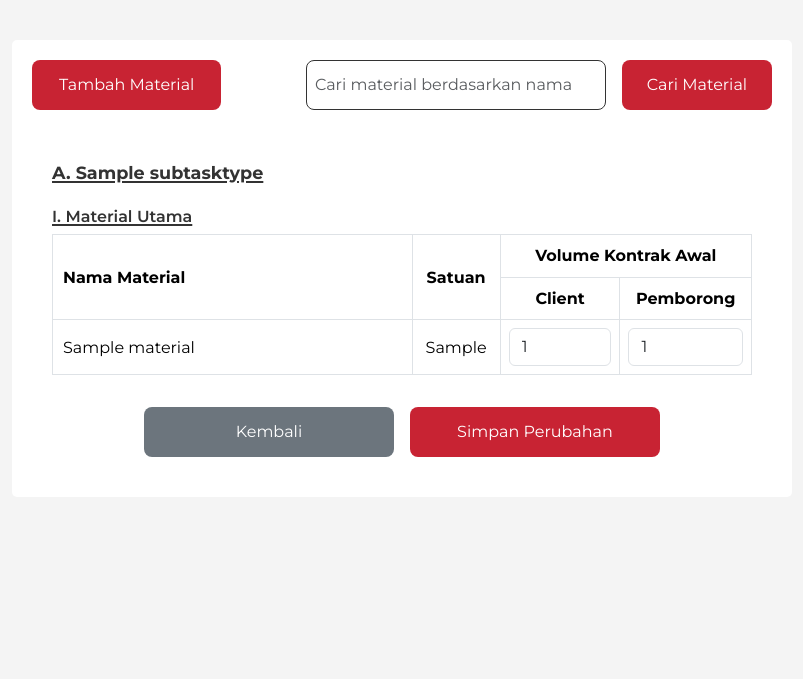
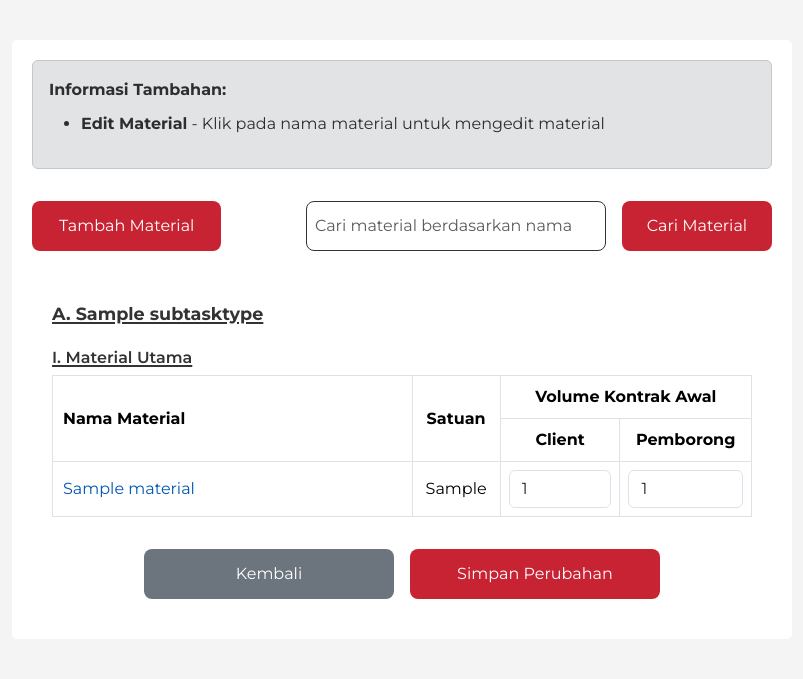
Before and after one commit to TaksaWibawa/jardist-app, a Django app: page /task/00000000-0000-0000-0000-000000000001/edit-material in a window 1280 px wide. Shown: the part 128-807 px from the top of the page, without its empty margins (238-1041 px from the left). Before the commit the page ends 585 px from the top, so only its background shows below. Run offline with Django 5.2, Linux system fonts and the light colour scheme; a user stored in the database is signed in; data comes from the database, SQL or seed files in the repository; tables that the repository leaves empty hold one stand-in row (values such as "Sample post"); some libraries are stand-ins or nearby versions; some web fonts are replaced.

Commit message:
feat: add edit material for rab material

```diff
--- a/admin/static/jardist/css/styles.css
+++ b/admin/static/jardist/css/styles.css
@@ -704,6 +704,16 @@ h1, h2, h3, h4, h5, h6 {
   width: 50%;
 }
 
+.material-text {
+  color: #0056b3;
+}
+
+.material-text:hover {
+  color: #003c7b;
+  text-decoration: underline;
+  cursor: pointer;
+}
+
 @media screen and (max-width: 768px) {
   .wrapper {
     padding-inline: 1rem;
--- a/jardist/forms/material_form.py
+++ b/jardist/forms/material_form.py
@@ -5,7 +5,7 @@ from django.db import transaction
 
 class MaterialForm(forms.ModelForm):
     name = forms.CharField(widget=forms.TextInput(attrs={'class': 'form-control', 'id': 'name'}), label='Nama Material')
-    unit = forms.CharField(widget=forms.TextInput(attrs={'class': 'form-control', 'id': 'unit'}), label='Satuan', required=False)
+    unit = forms.CharField(widget=forms.TextInput(attrs={'class': 'form-control', 'id': 'unit'}), label='Satuan')
 
     class Meta:
         model = SubTaskMaterial
@@ -43,6 +43,7 @@ class MaterialForm(forms.ModelForm):
     def __init__(self, *args, **kwargs):
         task = kwargs.pop('task', None)
         self.context = kwargs.pop('context', 'rab')
+        self.request = kwargs.pop('request', None)
         super().__init__(*args, **kwargs)
 
         if task is not None:
@@ -55,28 +56,54 @@ class MaterialForm(forms.ModelForm):
             if field_name in self.fields:
                 del self.fields[field_name]
 
+        self.subtask_id = self.request.GET.get('subtask_id')
+        self.material_id = self.request.GET.get('material_id')
+        if self.material_id:
+            self.is_update = True
+            self.instance = SubTaskMaterial.objects.get(subtask_id=self.subtask_id, material_id=self.material_id)
+
+            self.initial = {
+                'subtask': self.instance.subtask,
+                'category': self.instance.category,
+                'material_price': self.instance.material_price,
+                'labor_price': self.instance.labor_price,
+                'rab_client_volume': self.instance.rab_client_volume,
+                'rab_contractor_volume': self.instance.rab_contractor_volume,
+                'realization_client_volume': self.instance.realization_client_volume,
+                'realization_contractor_volume': self.instance.realization_contractor_volume,
+                'name': self.instance.material.name,
+                'unit': self.instance.material.unit,
+            }
+
+        else:
+            self.is_update = False
+
     def clean(self):
         cleaned_data = super().clean()
         subtask = cleaned_data.get('subtask')
         category = cleaned_data.get('category')
-        if subtask is not None and category is not None:
-            if SubTaskMaterial.objects.filter(subtask=subtask, category=category, material__name__iexact=self.cleaned_data['name']).exists():
-                self.add_error('name', 'Material sudah ada pada sub pekerjaan ini')
+
+        if not self.material_id and subtask is not None and category is not None:
+            existing_material = SubTaskMaterial.objects.filter(subtask=subtask, category=category, material__name__iexact=self.cleaned_data['name']).exists()
+            if existing_material:
+                self.add_error('category', 'Material sudah ada pada sub pekerjaan ini')
+
         return cleaned_data
 
     @transaction.atomic
     def save(self, commit=True, *args, **kwargs):
-        unit = self.cleaned_data.get('unit')
+        if self.is_update:
+            return super().save(commit=commit, *args, **kwargs)
+
+        material_name = self.cleaned_data.get('name')
+        material_unit = self.cleaned_data.get('unit')
         material, created = Material.objects.get_or_create(
-            name=self.cleaned_data['name'],
-            defaults={'unit': unit}
+            name=material_name,
+            defaults={'unit': material_unit}
         )
 
+        self.instance.material = material
         self.instance.is_additional = True if self.context == 'realization' else False
 
-        subtask_material = super().save(commit=False)
-        subtask_material.material = material
 
-        if commit:
-            subtask_material.save()
-        return subtask_material
+        return super().save(commit=commit, *args, **kwargs)
--- a/jardist/models/contract_models.py
+++ b/jardist/models/contract_models.py
@@ -113,7 +113,7 @@ class PKStatusAudit(Auditable):
         return f'{self.pk_instance.pk_number} - {self.old_status} -> {self.new_status}'
 
 class PKArchiveDocument(Auditable):
-    pk_instance = models.ForeignKey(PK, on_delete=models.CASCADE, related_name='archive_documents', verbose_name=_('Perintah Kerja'))
+    pk_instance = models.ForeignKey(PK, on_delete=models.CASCADE, related_name='archive_documents', verbose_name=_('No. PK'))
 
     class Meta:
         verbose_name = _('Dokumen Arsip PK')
--- a/jardist/templates/pages/edit_task_material_page.html
+++ b/jardist/templates/pages/edit_task_material_page.html
@@ -11,15 +11,21 @@
   <section class="form-page">
     <div class="form-page_content">
       <div class="material-form mt-3">
+        <div class="alert alert-secondary w-100 mb-0" role="alert">
+          <strong>Informasi Tambahan:</strong>
+          <ul class="d-flex flex-column gap-2 mt-2">
+            <li><strong>Edit Material</strong> - Klik pada nama material untuk mengedit material</li>
+          </ul>
+        </div>
         <div class="form-actions">
-          <button type="button" class="btn btn-primary w-20" data-bs-toggle="modal" data-bs-target="#addMaterialModal">Tambah Material</button>
+          <button type="button" class="btn btn-primary w-20" onclick="openMaterialModal()">Tambah Material</button>
           <form method="get" class="search-bar">
             <input type="text" name="search" value="{{ request.GET.search }}" placeholder="Cari material berdasarkan nama" class="form-control">
             <button type="submit" class="btn btn-primary">Cari Material</button>
           </form>
         </div>
         <form method="post" class="form-page__content__form" id="rab-task-material-form">
-          {% csrf_token %}
+        {% csrf_token %}
           {% if not formsets %}
             <div class="alert alert-info">Tidak ada material yang ditemukan</div>
           {% else %}
@@ -29,7 +35,7 @@
               {% for category, materials in categories.items %}
                 <div class="material-group">
                   <h5>{{ forloop.counter|int_to_roman }}. {{ category.name }}</h5>
-                  <table class="table table-striped table-bordered table-hover">
+                  <table class="table table-bordered table-hover">
                     <thead>
                       <tr>
                         <th scope="col" width="45%" class="align-middle" rowspan="2" style="padding-left: 10px;">Nama Material</th>
@@ -47,7 +53,9 @@
                         {% for form in formset %}
                           <tr>
                             {{ form.id }}
-                            <td class="align-middle" style="padding-left: 10px;">{{ material.name }}</td>
+                            <td class="align-middle" style="padding-left: 10px;">
+                              <span class="material-text" onclick="openMaterialModal('{{ sub_task.id }}', '{{ material.id }}')">{{ material.name }}</span>
+                            </td>
                             <td class="text-center align-middle">{{ material.unit }}</td>
                             <td class="text-center align-middle">{{ form.rab_client_volume }}</td>
                             <td class="text-center align-middle">{{ form.rab_contractor_volume }}</td>
@@ -72,16 +80,17 @@
     </div>
   </section>
 
-  <div class="modal fade" id="addMaterialModal" tabindex="-1" role="dialog" aria-labelledby="addMaterialModalLabel" aria-hidden="true">
+  <div class="modal fade" id="material-modal" tabindex="-1" role="dialog" aria-labelledby="material-modal-label" aria-hidden="true">
     <div class="modal-dialog modal-dialog-centered" role="document">
       <div class="modal-content">
         <div class="modal-header">
-          <h5 class="modal-title" id="addMaterialModalLabel">Tambah Material</h5>
+          <h5 class="modal-title" id="material-modalLabel">Tambah Material</h5>
           <button type="button" class="btn-close" data-bs-dismiss="modal" aria-label="Close"></button>
         </div>
         <div class="modal-body">
-          <form method="post" id="add-material-form" action="{% url 'add_rab_material' task.id %}">
+          <form method="post" id="material-form" action="{% url 'add_rab_material' task.id %}">
             {% csrf_token %}
+            <input type="hidden" id="materialId" name="material_id" value="">
             <div class="row mb-3">
               <div class="form-group">
                 <label for="{{ material_form.subtask.id_for_label }}">{{ material_form.subtask.label }}</label>
@@ -155,7 +164,7 @@
           </div>
           <div class="modal-footer">
             <button type="button" class="btn btn-secondary" data-bs-dismiss="modal">Tutup</button>
-            <button type="submit" form="add-material-form" class="btn btn-primary" value="add_rab_material">Tambah Material</button>
+            <button type="submit" form="material-form" class="btn btn-primary" value="add_rab_material">Tambah Material</button>
           </div>
         </form>
       </div>
@@ -166,8 +175,8 @@
   {{ block.super }}
   <script>
     document.addEventListener('DOMContentLoaded', function() {
-      const form = document.getElementById('add-material-form');
-      const modalElement = document.getElementById('addMaterialModal');
+      const form = document.getElementById('material-form');
+      const modalElement = document.getElementById('material-modal');
       const modal = new bootstrap.Modal(modalElement);
 
       form.addEventListener('submit', function(e) {
@@ -200,7 +209,43 @@
 
       modalElement.addEventListener('hidden.bs.modal', function () {
         form.reset();
+        document.getElementById('materialId').value = '';
+        document.querySelectorAll('.text-danger').forEach(el => el.textContent = '');
       });
+
+      window.openMaterialModal = function(subTaskId=null, materialId=null) {
+        const materialIdInput = document.getElementById('materialId');
+
+        if (materialId) {
+            document.getElementById('material-modalLabel').textContent = 'Edit Material';
+            document.querySelector('.modal-footer button[type="submit"]').textContent = 'Edit Material';
+
+            materialIdInput.value = materialId;
+            form.action = form.action + `?subtask_id=${subTaskId}&material_id=${materialId}`;
+            fetch(`{% url 'get_task_material' %}?subtask_id=${subTaskId}&material_id=${materialId}`)
+            .then(response => response.json())
+            .then(data => {
+              const material = data[0];
+              form.subtask.value = material.subtask;
+              form.category.value = material.category;
+              form.name.value = material.material__name;
+              form.unit.value = material.material__unit;
+              form.material_price.value = material.material_price;
+              form.labor_price.value = material.labor_price;
+              form.rab_client_volume.value = material.rab_client_volume;
+              form.rab_contractor_volume.value = material.rab_contractor_volume;
+
+              $('#subtask').val(material.subtask).trigger('change');
+            });
+
+            form.name.setAttribute('readonly', true);
+            form.unit.setAttribute('readonly', true);
+        } else {
+            materialIdInput.value = '';
+        }
+
+        modal.show();
+      }
     });
   </script>
 {% endblock scripts %}
--- a/jardist/urls.py
+++ b/jardist/urls.py
@@ -34,4 +34,5 @@ urlpatterns = [
   path('api/download-all-documents', download_all_documents, name='download_documents'),
   path('api/download_task_material_details/<uuid:pk_id>', task_service.download_pk_material_details, name='download_task_material_details'),
   path('api/get_task_documentation', task_service.get_task_documentation, name='get_task_documentation'),
+  path('api/get_task_material', task_service.get_subtask_material, name='get_task_material'),
 ]
--- a/jardist/views/task_view.py
+++ b/jardist/views/task_view.py
@@ -1,13 +1,13 @@
 from django.contrib import messages
 from django.http import HttpResponseRedirect
-from django.shortcuts import render, redirect
+from django.shortcuts import render, redirect, get_object_or_404
 from django.urls import reverse
 from jardist.decorators import login_and_group_required
 from jardist.forms.documentation_form import TaskDocumentationForm, TaskDocumentationPhotoFormSet
 from jardist.forms.material_form import MaterialForm
 from jardist.forms.task_form import TaskForm
 from jardist.models.contract_models import PK
-from jardist.models.task_models import Task
+from jardist.models.task_models import Task, SubTaskMaterial
 from jardist.services.task_service import create_subtask_material_formsets
 
 @login_and_group_required('Staff')
@@ -56,12 +56,27 @@ def EditTaskPage(request, task_id):
     return render(request, 'pages/edit_task_page.html', context)
 
 @login_and_group_required('Staff')
-def EditTaskMaterialPage(request, task_id):
+def EditTaskMaterialPage(request, task_id, material_id=None):
     task = Task.objects.get(id=task_id)
     formsets, formsets_data = create_subtask_material_formsets(request, task, sort_by='rab')
-    material_form = MaterialForm(request.POST or None, task=task, context='rab')
+
+    if material_id:
+        material = get_object_or_404(SubTaskMaterial, id=material_id, subtask__task=task)
+    else:
+        material = None
+
+    material_form = MaterialForm(request.POST or None, request=request, instance=material, task=task, context='rab')
 
     if request.method == 'POST':
+        if material_form.is_valid():
+            material = material_form.save(commit=False)
+            material.task = task
+            material.save()
+            messages.success(request, 'Material berhasil disimpan')
+            return redirect('edit_task', task_id=task.id)
+        else:
+            messages.error(request, 'Material gagal disimpan')
+
         if all(formset.is_valid() for material, formset in formsets_data):
             for material, formset in formsets_data:
                 formset.save()
@@ -70,7 +85,7 @@ def EditTaskMaterialPage(request, task_id):
         else:
             messages.error(request, 'Data gagal disimpan')
 
-    context = {'formsets': formsets, 'task': task, 'material_form': material_form}
+    context = {'formsets': formsets, 'task': task, 'material_form': material_form, 'material': material}
 
     return render(request, 'pages/edit_task_material_page.html', context)
 
@@ -78,7 +93,7 @@ def EditTaskMaterialPage(request, task_id):
 def UpdateRealizationTaskMaterialPage(request, task_id):
     task = Task.objects.get(id=task_id)
     formsets, formsets_data = create_subtask_material_formsets(request, task, sort_by='realization')
-    material_form = MaterialForm(request.POST or None, task=task, context='realization')
+    material_form = MaterialForm(request.POST or None, request=request, task=task, context='realization')
 
     if request.method == 'POST':
         if all(formset.is_valid() for material, formset in formsets_data):
```
Also changed, not shown: jardist/admin.py (+16 -1 lines), jardist/services/task_service.py (+8 -2 lines).
